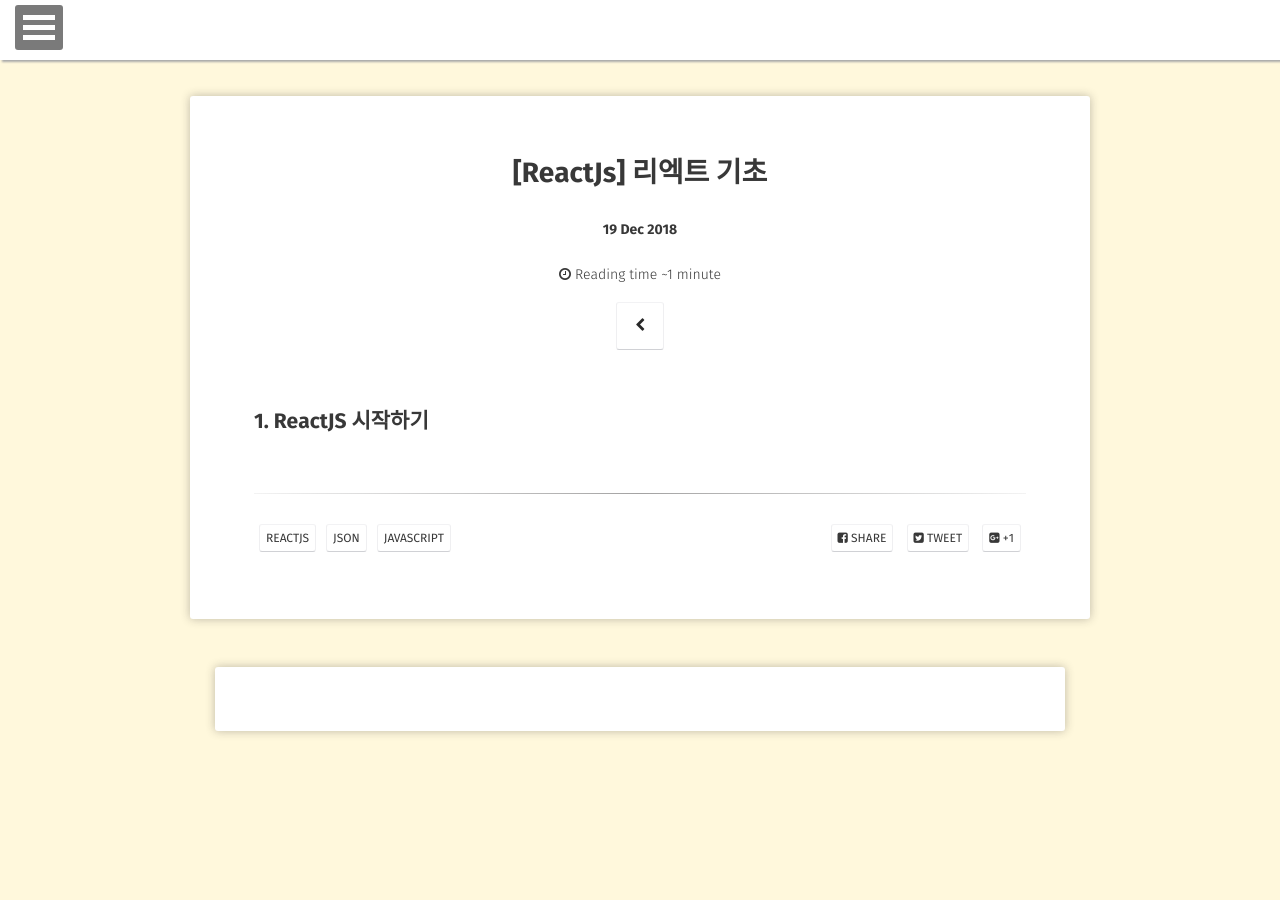
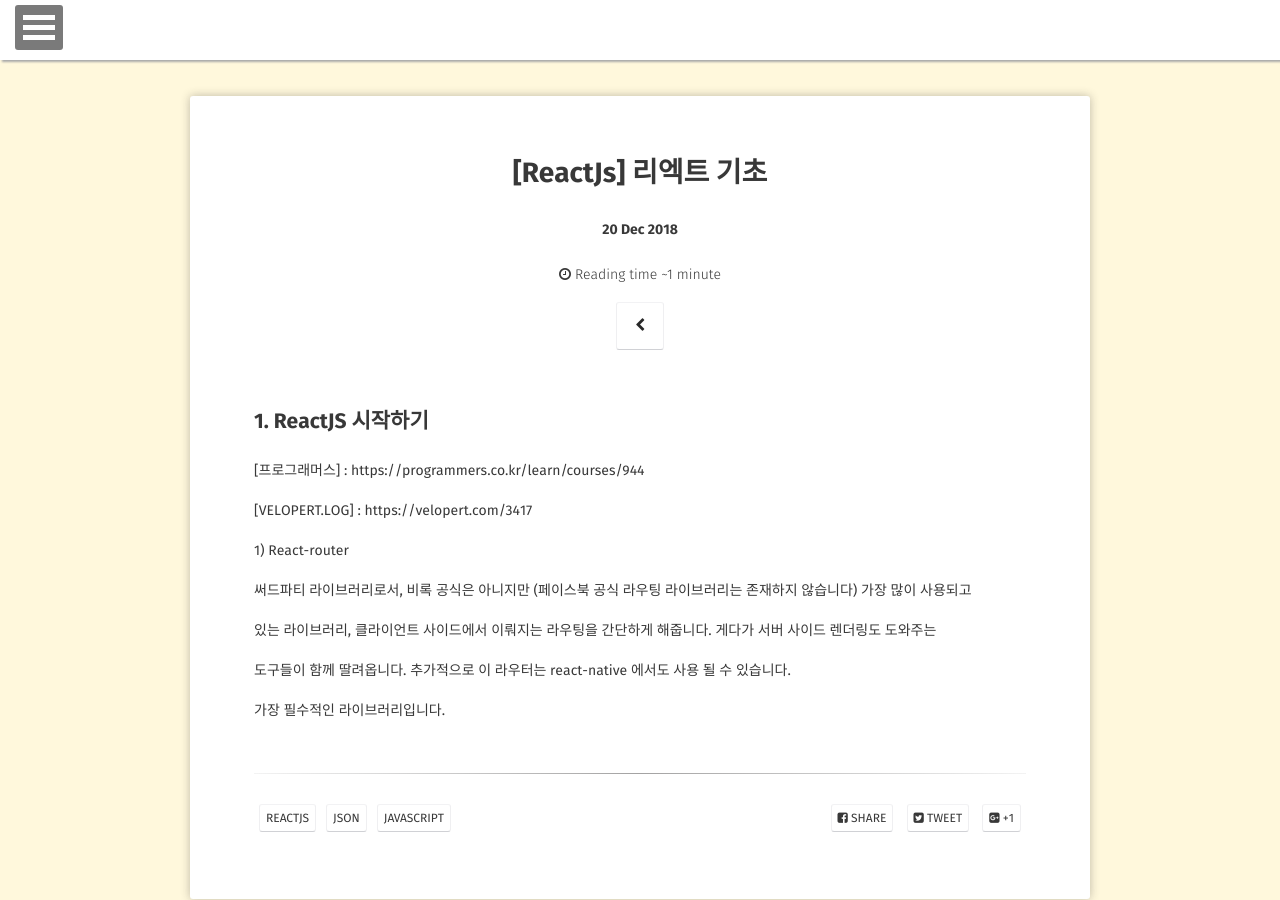
Before and after one commit to choiwono/choiwono.github.io, a Jekyll site: the page built from _posts/2018-12-19-reactjs.md, in a window 1280 px wide and 900 px high. Built offline with Jekyll 4.4.1, drawn with Linux system fonts in a browser that asks for light colours; some web fonts are replaced; comment, search, counter and statistics services are not loaded.

Commit message:
블로그_카테고리추가
react 카테고리 추가

```diff
--- /dev/null
+++ b/_layouts/reactjs-list.html
@@ -0,0 +1,45 @@
+---
+layout: compress
+---
+<!DOCTYPE html>
+<!--[if lt IE 7]><html class="no-js lt-ie9 lt-ie8 lt-ie7"> <![endif]-->
+<!--[if (IE 7)&!(IEMobile)]><html class="no-js lt-ie9 lt-ie8"><![endif]-->
+<!--[if (IE 8)&!(IEMobile)]><html class="no-js lt-ie9"><![endif]-->
+<!--[if gt IE 8]><!--> <html class="no-js"><!--<![endif]-->
+<head>
+    {% include head.html %}
+</head>
+<body>
+    <header class="header" role="banner">
+    {% include nav.html %}
+    </header>
+    <!-- Header -->
+        <div class="wrapper animated fadeIn">
+            <div class="content">
+                <div class="post-title">
+                    <h1>{{ page.title }}</h1>
+                    <a class="btn zoombtn" href="{{site.url}}">
+                        <i class="fa fa-home"></i>
+                    </a>
+                    {% include social-links.html %}
+                </div>
+                <div class="post-list">
+                    {% for post in site.posts %}
+                        {% if post.reactjs != null %}
+                    <ul>
+                        <li class="wow fadeInLeft" data-wow-duration="1.5s">
+                            <a class="zoombtn" href="{{ site.url }}{{ post.url }}">{{ post.title }}</a>
+                            <p>{{ post.excerpt }}</p>
+                            <a href="{{ site.url }}{{ post.url }}" class="btn zoombtn">더보기</a>
+                        </li>
+                    </ul>
+                        {% endif %}
+                    {% endfor %}
+                </div>
+            </div>
+        </div>
+    {% include scripts.html %}
+    <script src="{{ site.url }}/assets/js/wow.min.js"></script>
+    <script type="text/javascript">(new WOW).init();</script>
+</body>
+</html>
--- a/_posts/2018-12-19-reactjs.md
+++ b/_posts/2018-12-19-reactjs.md
@@ -1,9 +1,9 @@
 ---
 layout: post
 title:  "[ReactJs] 리엑트 기초"
-date:   2018-12-19
+date:   2018-12-20
 excerpt: "reactJs, javaScript"
-java: true
+reactjs: true
 tag:
 - reactJs
 - JSON
@@ -13,3 +13,17 @@
 ---
 
 ## 1. ReactJS 시작하기
+
+[프로그래머스] : https://programmers.co.kr/learn/courses/944
+
+[VELOPERT.LOG] : https://velopert.com/3417
+
+1) React-router
+
+써드파티 라이브러리로서, 비록 공식은 아니지만 (페이스북 공식 라우팅 라이브러리는 존재하지 않습니다) 가장 많이 사용되고
+
+있는 라이브러리, 클라이언트 사이드에서 이뤄지는 라우팅을 간단하게 해줍니다. 게다가 서버 사이드 렌더링도 도와주는
+
+도구들이 함께 딸려옵니다. 추가적으로 이 라우터는 react-native 에서도 사용 될 수 있습니다.
+
+가장 필수적인 라이브러리입니다.
```
Also changed, not shown: reactjs/index.md (added, +6 -0 lines).
